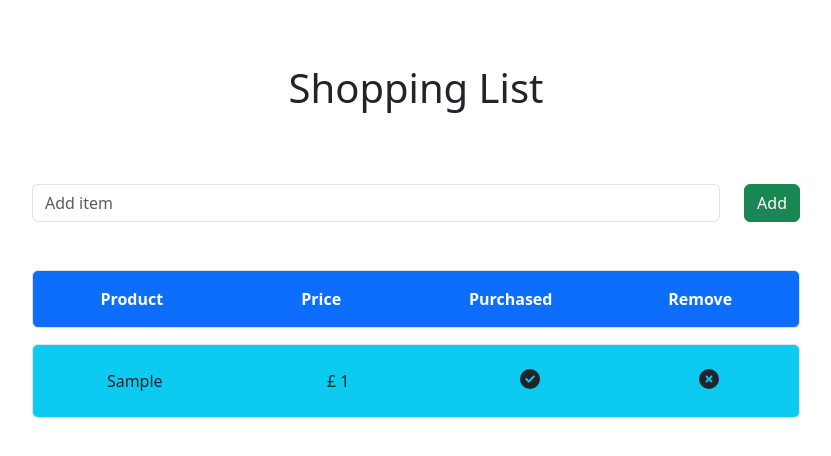
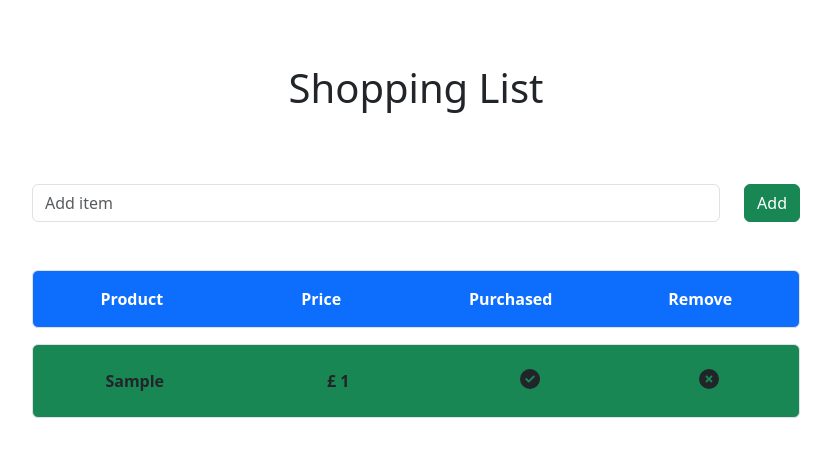
Before and after one commit to mmkobylin/shopping_list, a React (Create React App) app: page / in a window 1280 px wide. Both pictures are taken after typing "Sample" into the empty fields and a click on the button "Add". Shown: the top 456 px of the page, without its empty margins (224-1055 px from the left). Built offline with nearby package versions, Linux system fonts and the light colour scheme.

Commit message:
cleanup colors changed

```diff
--- a/src/App.css
+++ b/src/App.css
@@ -6,6 +6,6 @@ body {
 
 .completed {
   color: gray;
-  opacity: 0.6;
+  background-color: rgb(197, 238, 224);
   text-decoration: line-through;
 }
--- a/src/components/Input.js
+++ b/src/components/Input.js
@@ -32,7 +32,7 @@ export const Input = ( { addItem } ) => {
                     />
                 </Col>
                 <Col xs="auto">
-                    <Button type="submit" className="" variant='success'>
+                    <Button type="submit" variant='success'>
                         Add
                     </Button>
                 </Col>
--- a/src/components/Item.js
+++ b/src/components/Item.js
@@ -5,12 +5,11 @@ import Col from 'react-bootstrap/Col';
 import Container from 'react-bootstrap/Container';
 import Row from 'react-bootstrap/Row';
 
-// the actual defaults of the item
 export const Item = ( { item, removeItem, crossItem } ) => {
 
     return (
         // add a conditional className that will make the image crossed:
-        <Container className = {`bg-info border rounded mt-3 text-center ${ item.purchased ? `completed` : `` } ` } >
+        <Container className = {`bg-success border rounded mt-3 text-center fw-bold ${ item.purchased ? `completed bg-light text-dark` : `` } ` } >
             <Row>
                 <Col className="p-4" >{ item.name }</Col>
                 <Col className="p-4"> £ { item.price }</Col>
```
